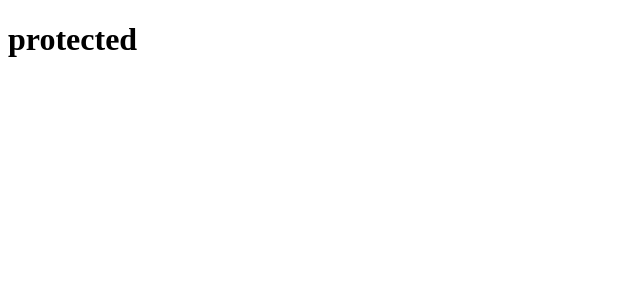
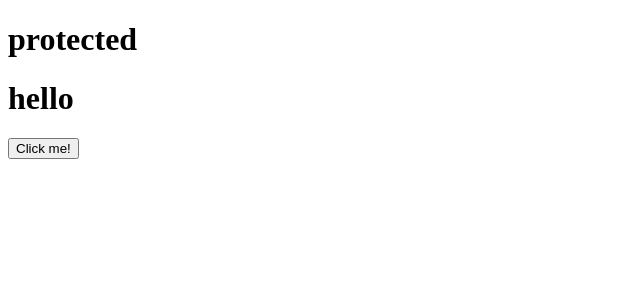
Before and after one commit to gahyeon-park/react-masterclass-typescript, a React (Create React App) app: page / in a window 1280 px wide. Shown: the top 300 px of the page, without its empty margins (0-640 px from the left). Built offline with nearby package versions, Linux system fonts and the light colour scheme.

Commit message:
#3.7 Recap

```diff
--- a/src/App.tsx
+++ b/src/App.tsx
@@ -9,10 +9,26 @@ const H1 = styled.h1`
   color: ${props => props.theme.textColor}
 `;
 
+
+interface DummyProps {
+  text: string;
+  active?: boolean;
+}
+
+function Dummy({ text, active = false } : DummyProps) {
+  return <h1>{text}</h1>
+}
+
 function App() {
+  const onClick = (e: React.MouseEvent<HTMLButtonElement>) => {
+    console.log(e.currentTarget);
+  }
+
   return (
     <Container>
       <H1>protected</H1>
+      <Dummy active text="hello" />
+        <button onClick={onClick}>Click me!</button>
     </Container>
   )
 }
```
